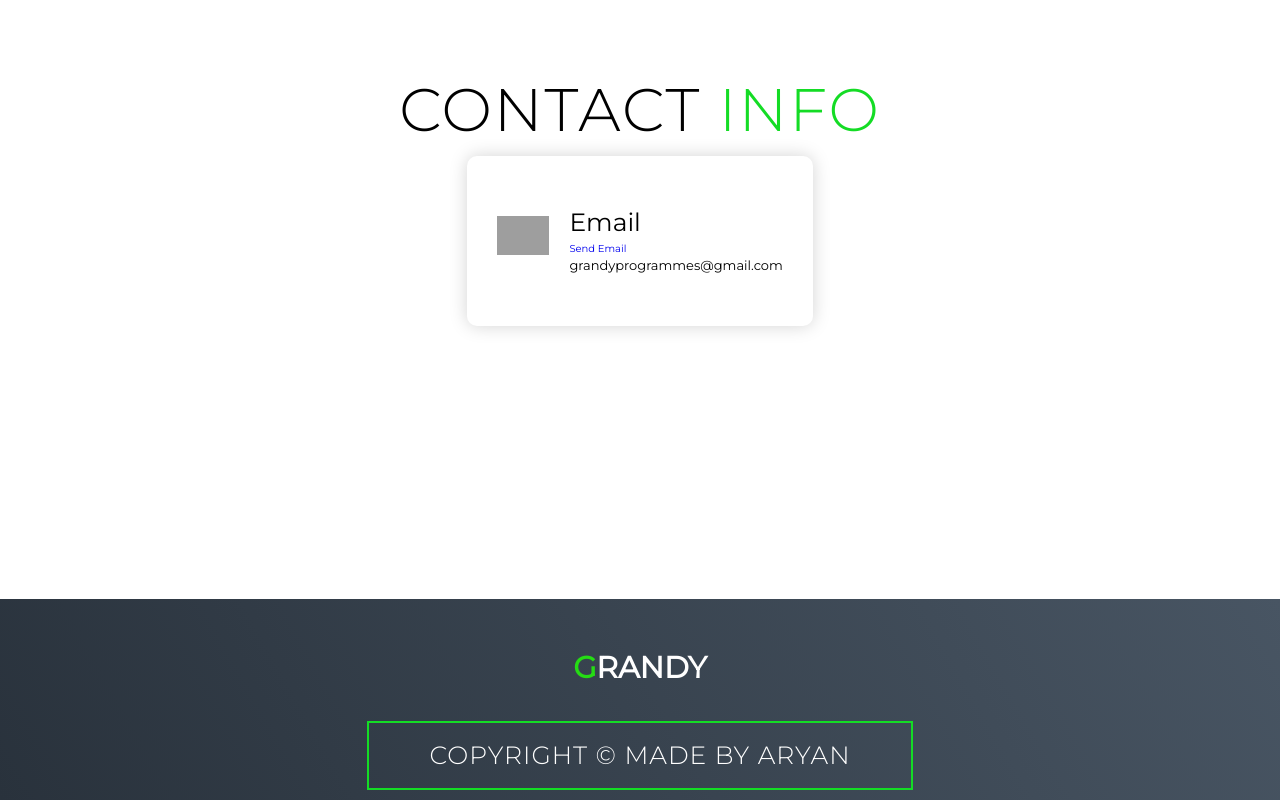
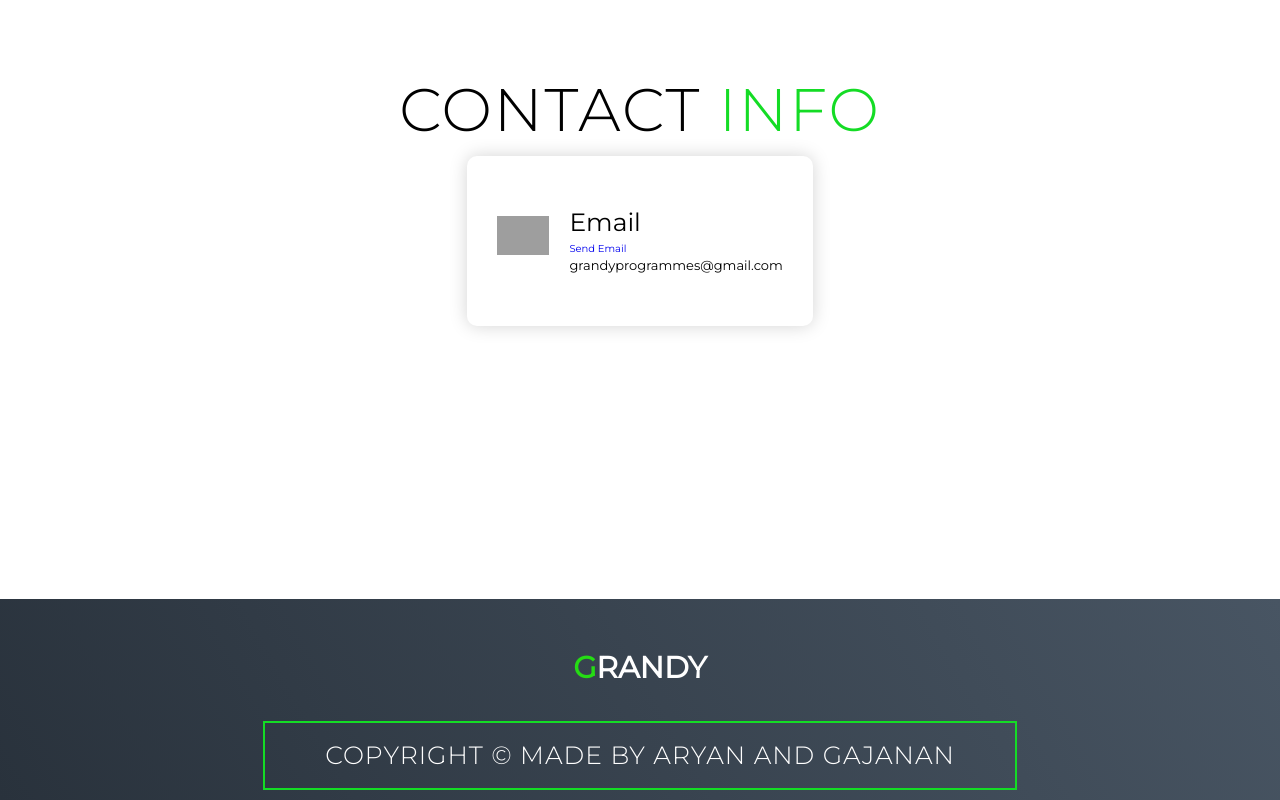
Before and after one commit to Ravanger101/Grandy-s-Website, a plain HTML site: page index.html in a window 1280 px wide. Shown: the part 2864-3664 px from the top of the page. Drawn offline with Linux system fonts and the light colour scheme; grey boxes are pictures that could not be loaded.

Commit message:
Update index.html

```diff
--- a/index.html
+++ b/index.html
@@ -197,7 +197,7 @@
       <div class="brand">
         <h1><span>G</span>randy</h1>
       </div>
-      <p><a href="https://ravanger101.github.io/DragonRealmsWebsite/" type="button" class="cta">Copyright © Made by Aryan</a></p>
+      <p><a href="https://ravanger101.github.io/DragonRealmsWebsite/" type="button" class="cta">Copyright © Made by Aryan and Gajanan</a></p>
     </div>
   </section>
   <!-- End Footer -->
```
